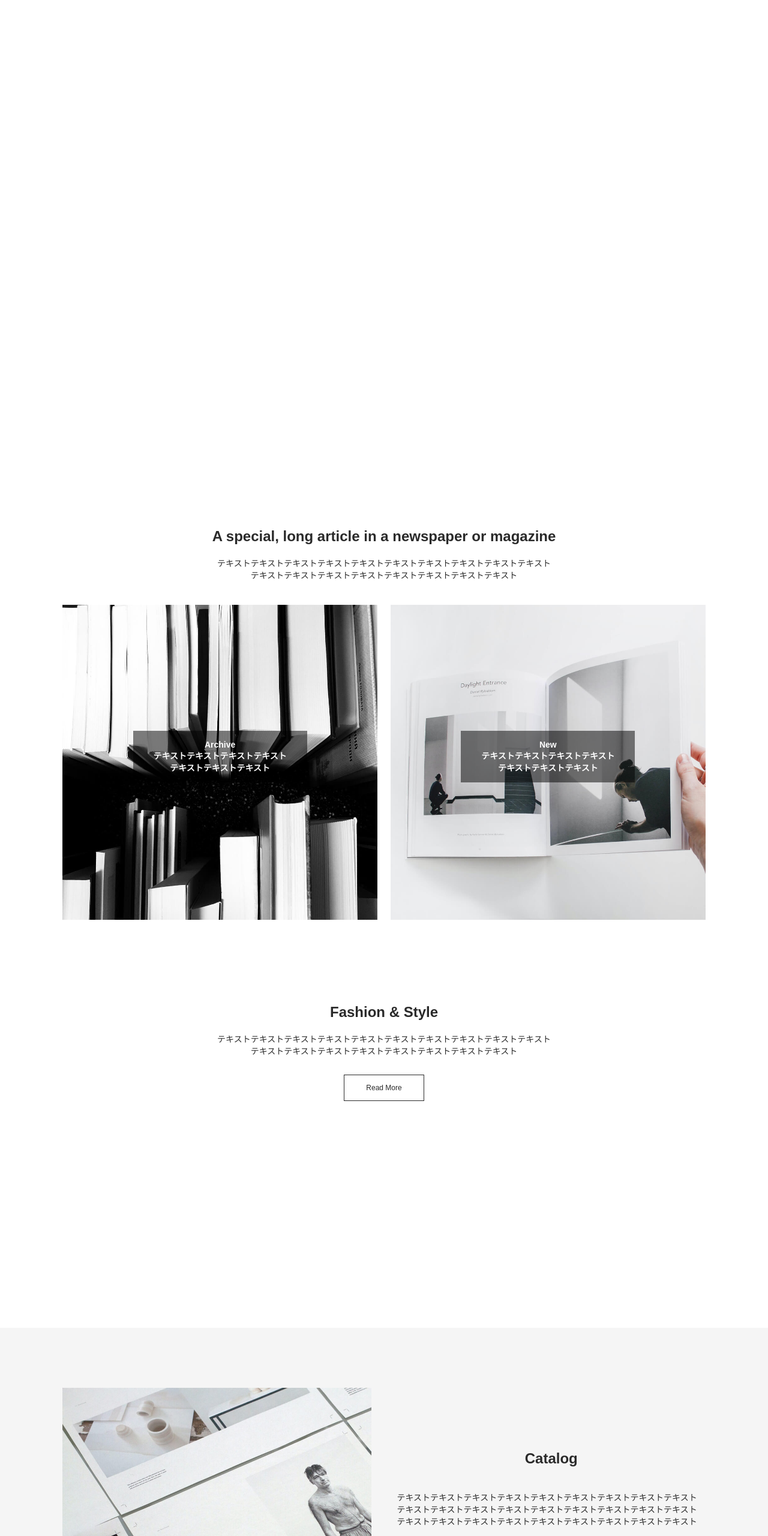
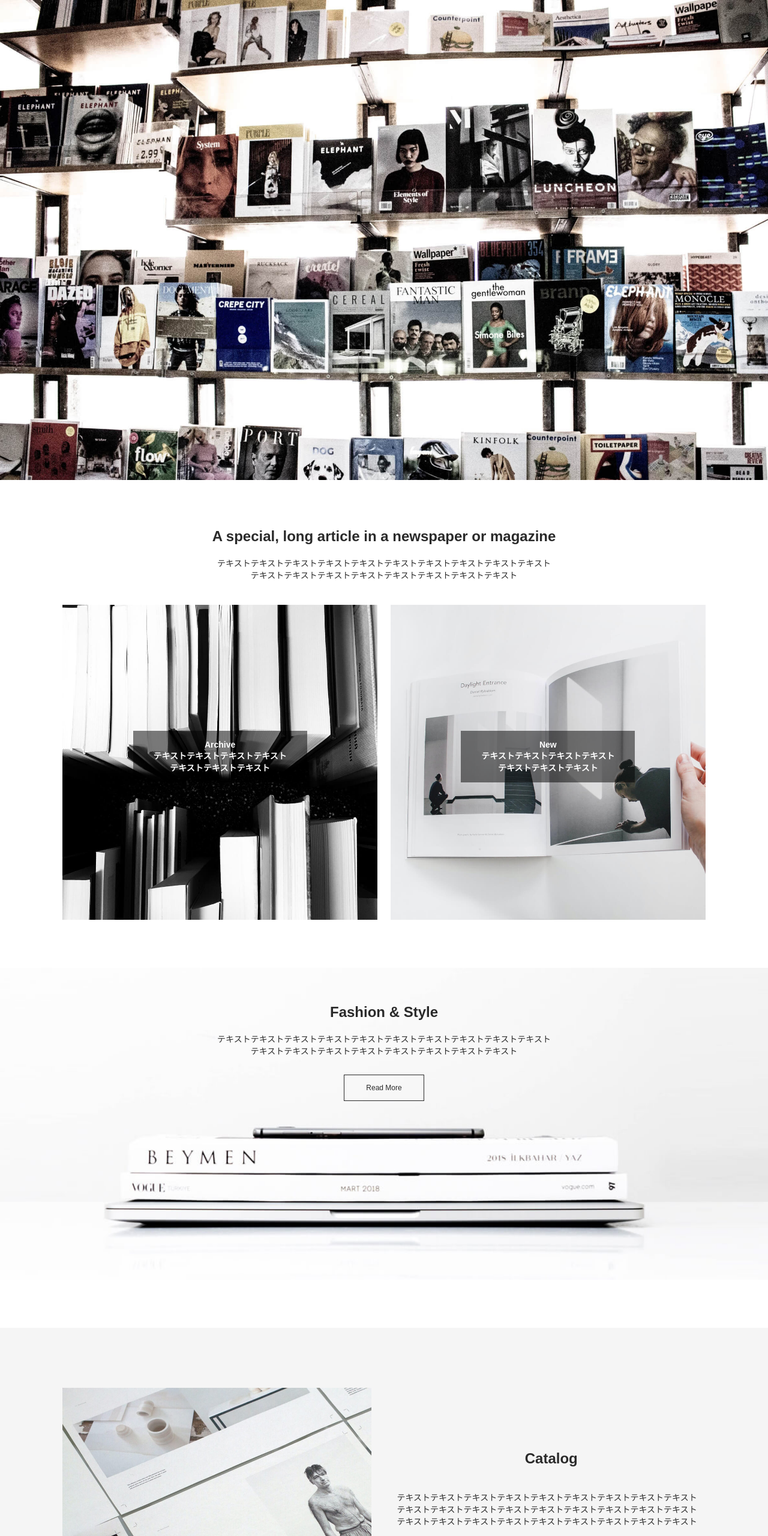
Before and after one commit to yasu-works/mag88, a plain HTML site: page index.html in a window 1280 px wide. Shown: the top 2560 px of the page at 60% size. Drawn offline with Linux system fonts and the light colour scheme.

Commit message:
Update stylesheet.css

```diff
--- a/stylesheet.css
+++ b/stylesheet.css
@@ -35,7 +35,7 @@
 
 /* headerのスタイルシート */
 #header {
-    background-image: url(img/mainvisual.jpeg);
+    background-image: url(https://yasu-works.github.io/mag88/mainvisual.jpeg);
     height: 100vh;
     background-size: cover;
     background-position: center top;
@@ -83,7 +83,7 @@
 /* fashionのスタイルシート */
 #fashion {
     text-align: center;
-    background-image: url(img/fashion.jpeg);
+    background-image: url(https://yasu-works.github.io/mag88/fashion.jpeg);
     height: 520px;
     background-size: cover;
     background-position: center top;
```
